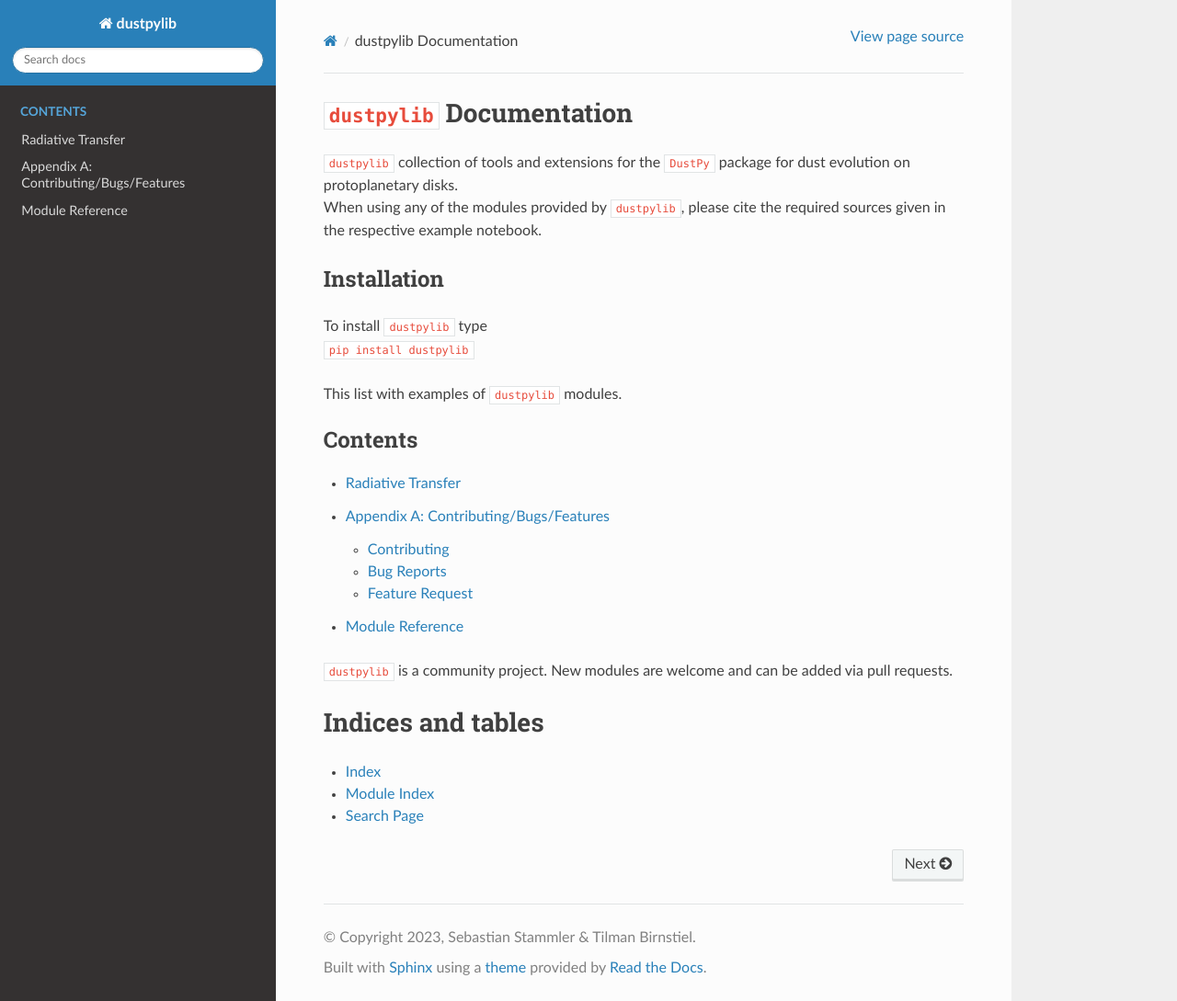
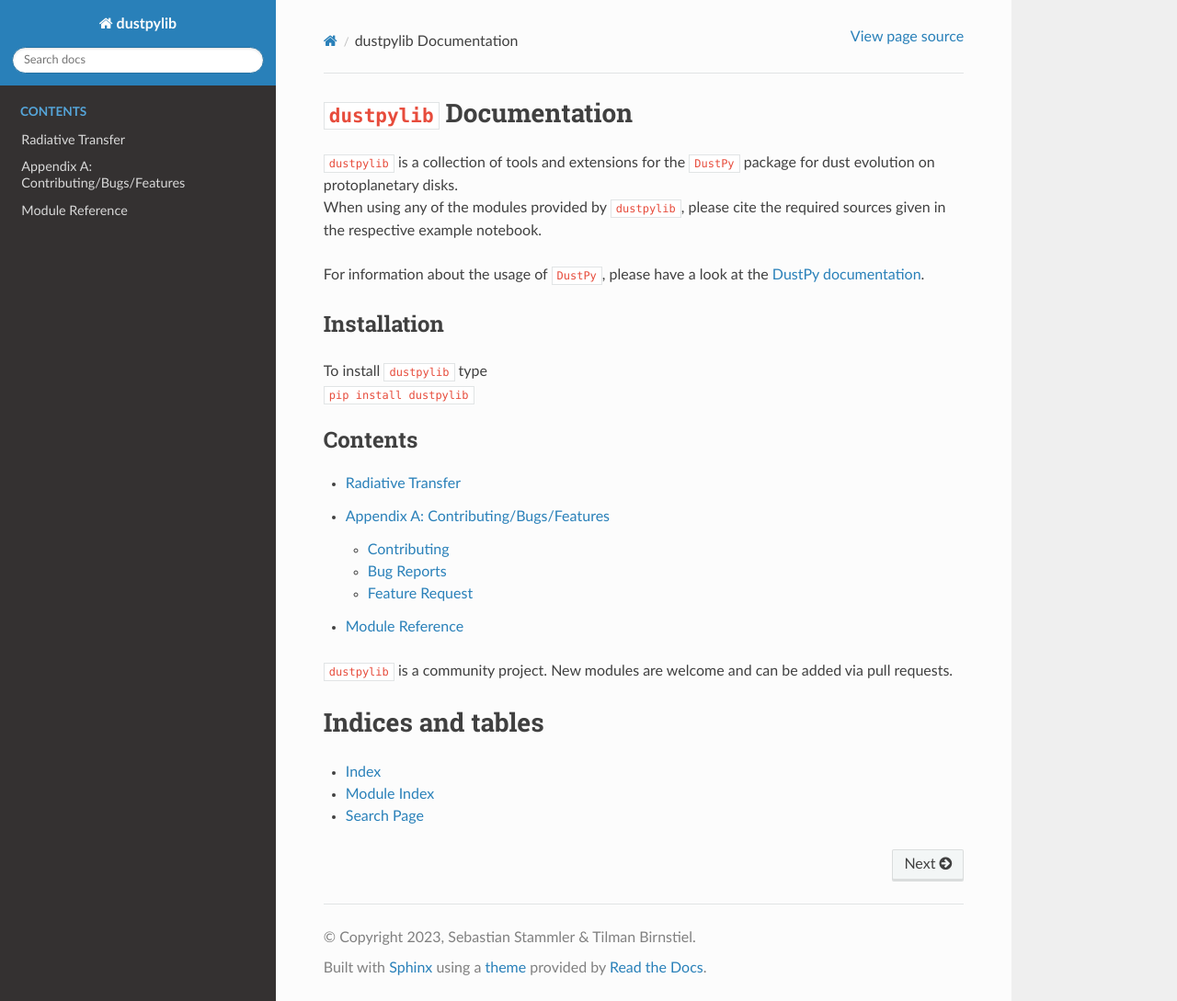
Before and after one commit to stammler/dustpylib, a Sphinx documentation site: the page built from docs/source/index.rst, in a window 1280 px wide and 1089 px high. Shown: the whole window at 92% size. Built offline with Sphinx 7.4.7 and the Read the Docs theme 2.0.0, drawn with Linux system fonts in a browser that asks for light colours.

Commit message:
Update to docs index

```diff
--- a/docs/source/index.rst
+++ b/docs/source/index.rst
@@ -1,16 +1,16 @@
 ``dustpylib`` Documentation
 ===========================
 
-| ``dustpylib`` collection of tools and extensions for the ``DustPy`` package for dust evolution on protoplanetary disks.
+| ``dustpylib`` is a collection of tools and extensions for the ``DustPy`` package for dust evolution on protoplanetary disks.
 | When using any of the modules provided by ``dustpylib``, please cite the required sources given in the respective example notebook.
+
+| For information about the usage of ``DustPy``, please have a look at the `DustPy documentation <https://stammler.github.io/dustpy/>`_.
 
 Installation
 ------------
 
 | To install ``dustpylib`` type
 | ``pip install dustpylib``
-
-| This list with examples of ``dustpylib`` modules.
 
 .. toctree::
    :maxdepth: 2
```
